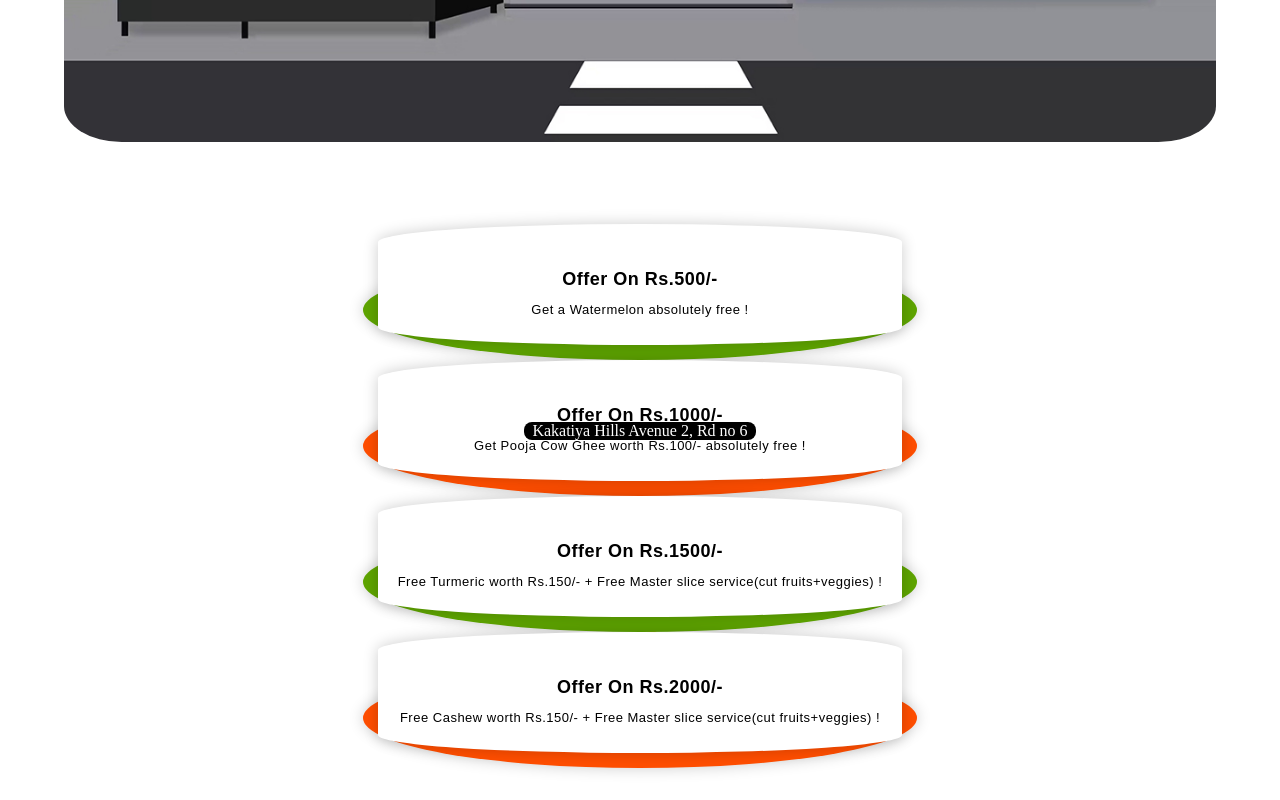
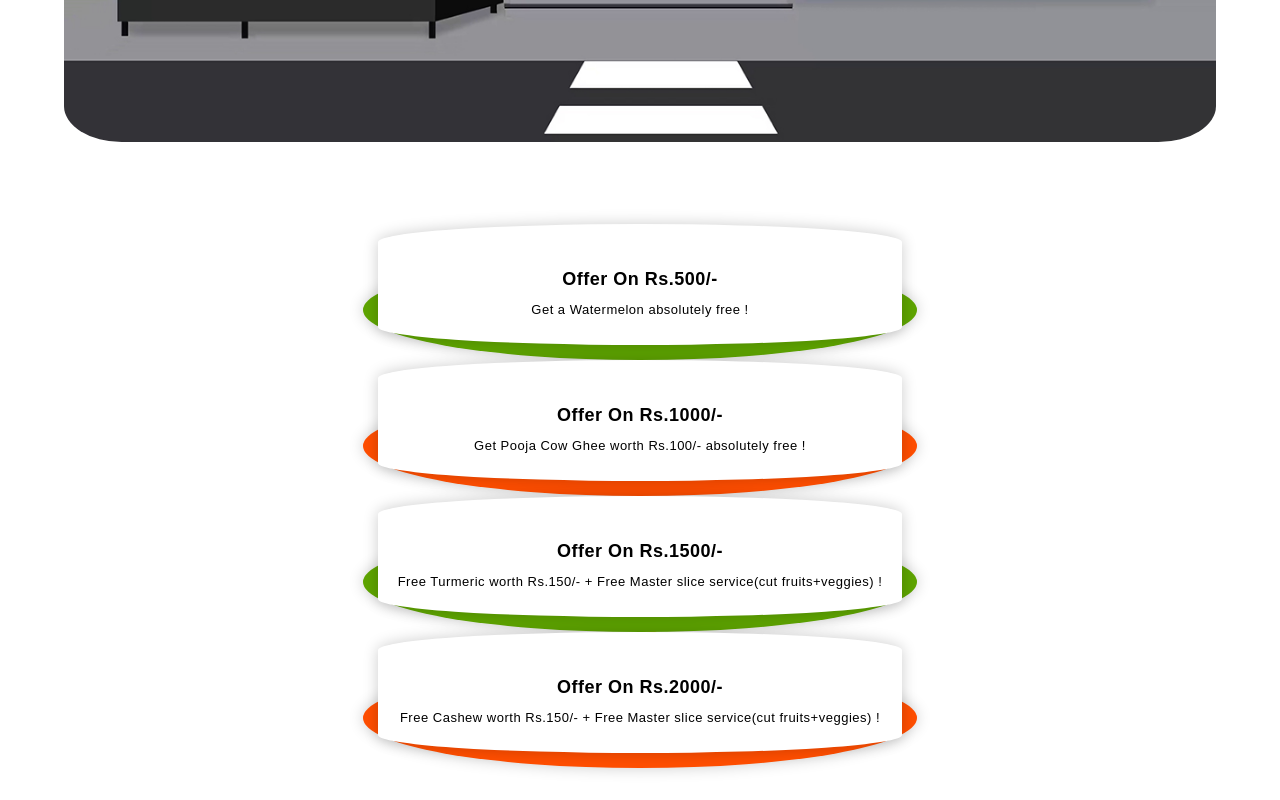
Before and after one commit to PoHu-Tech-Labs/harvestWisdom, a React (Create React App) app: page / in a window 1280 px wide. Shown: the part 1173-1973 px from the top of the page. Built offline with nearby package versions, Linux system fonts and the light colour scheme; a web font is replaced by a local one.

Commit message:
Added Changes

```diff
--- a/src/Pages/Offers/Offers.css
+++ b/src/Pages/Offers/Offers.css
@@ -92,7 +92,7 @@
   color:white;
   padding-left: 0.5rem;
   padding-right: 0.5rem;
-  z-index: 300;
+  z-index:1;
   position: relative;
   top:16.5rem;
   background-color: black;
```
